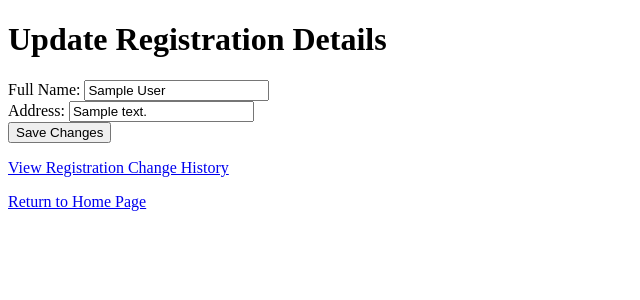
After one commit to lenoiscoding/inte2667-group-voting, a Flask app: page /registration/update-details in a window 1280 px wide. The commit adds this page. Shown: the top 300 px of the page, without its empty margins (0-640 px from the left). Run offline with Flask 3, Linux system fonts and the light colour scheme; the visitor is signed in with stand-in values (Sample User, id 1); tables that the repository leaves empty hold one stand-in row (values such as "Sample post").

Commit message:
Implement voter registration change history

```diff
--- a/app/registration/routes.py
+++ b/app/registration/routes.py
@@ -1,12 +1,14 @@
+
 from datetime import date, datetime
 from io import BytesIO
 import base64
 import pyotp
 import qrcode
-from flask import Blueprint, jsonify, render_template, request
+import time
+from flask import (Blueprint,jsonify,render_template,request,session,redirect,url_for,)
 from sqlalchemy.exc import IntegrityError
 from werkzeug.security import generate_password_hash
-
+from app.audit.models import RegistrationChange
 from app import db
 from app.auth.models.user import User
 from app.registration.models import VoterRecord
@@ -121,3 +123,94 @@ def register():
         success=True,
         qr_code=qr_code
     ), 201
+
+
+@registration_bp.route("/update-details", methods=["GET", "POST"])
+def update_details():
+    user_id = session.get("authenticated_user_id")
+    last_activity = session.get("last_activity", 0)
+
+    # Require an authenticated session.
+    if not user_id:
+        session.clear()
+        return redirect(url_for("auth.login"))
+
+    # Enforce the existing inactivity timeout.
+    if time.time() - last_activity >= 10:
+        session.clear()
+        return redirect(url_for("auth.login"))
+
+    voter = VoterRecord.query.filter_by(user_id=user_id).first()
+
+    if voter is None:
+        return "Voter registration record not found.", 404
+
+    if request.method == "GET":
+        return render_template(
+            "update_registration.html",
+            voter=voter,
+            message="",
+        )
+
+    full_name = (request.form.get("full_name") or "").strip()
+    address = (request.form.get("address") or "").strip()
+
+    if not full_name or not address:
+        return render_template(
+            "update_registration.html",
+            voter=voter,
+            message="Name and address are required.",
+        ), 400
+
+    if len(full_name) > 150 or len(address) > 255:
+        return render_template(
+            "update_registration.html",
+            voter=voter,
+            message="Name or address exceeds the permitted length.",
+        ), 400
+
+    changes = []
+
+    if full_name != voter.full_name:
+        changes.append(
+            RegistrationChange(
+                user_id=user_id,
+                field_name="full_name",
+                old_value=voter.full_name,
+                new_value=full_name,
+            )
+        )
+
+    if address != voter.address:
+        changes.append(
+            RegistrationChange(
+                user_id=user_id,
+                field_name="address",
+                old_value=voter.address,
+                new_value=address,
+            )
+        )
+
+    try:
+        if full_name != voter.full_name:
+            voter.full_name = full_name
+
+        if address != voter.address:
+            voter.address = address
+
+        db.session.add_all(changes)
+        db.session.commit()
+
+    except Exception:
+        db.session.rollback()
+        raise
+
+    return render_template(
+        "update_registration.html",
+        voter=voter,
+        message=(
+            "Registration details updated successfully."
+            if changes
+            else "No changes were made to your registration details."
+        ),
+    )
--- /dev/null
+++ b/app/templates/update_registration.html
@@ -0,0 +1,55 @@
+
+<!doctype html>
+<html lang="en">
+<head>
+    <meta charset="UTF-8">
+    <meta name="viewport" content="width=device-width, initial-scale=1.0">
+    <title>Update Registration Details</title>
+</head>
+<body>
+    <h1>Update Registration Details</h1>
+
+    {% if message %}
+        <p role="status">{{ message }}</p>
+    {% endif %}
+
+    <form method="POST" action="{{ url_for('registration.update_details') }}">
+        <div>
+            <label for="full_name">Full Name:</label>
+            <input
+                type="text"
+                id="full_name"
+                name="full_name"
+                maxlength="150"
+                value="{{ voter.full_name }}"
+                required
+            >
+        </div>
+
+        <div>
+            <label for="address">Address:</label>
+            <input
+                type="text"
+                id="address"
+                name="address"
+                maxlength="255"
+                value="{{ voter.address }}"
+                required
+            >
+        </div>
+
+        <button type="submit">Save Changes</button>
+    </form>
+
+    <p>
+        <a href="{{ url_for('audit.registration_history') }}">
+            View Registration Change History
+        </a>
+    </p>
+
+    <p>
+        <a href="{{ url_for('auth.home') }}">Return to Home Page</a>
+    </p>
+    <script src="{{ url_for('static', filename='js/session_timeout.js') }}"></script>
+</body>
+</html>
```
Also changed, not shown: app/audit/routes.py (+47 -2 lines), app/templates/home.html (+10 -0 lines), app/templates/registration_history.html (added, +52 -0 lines).
